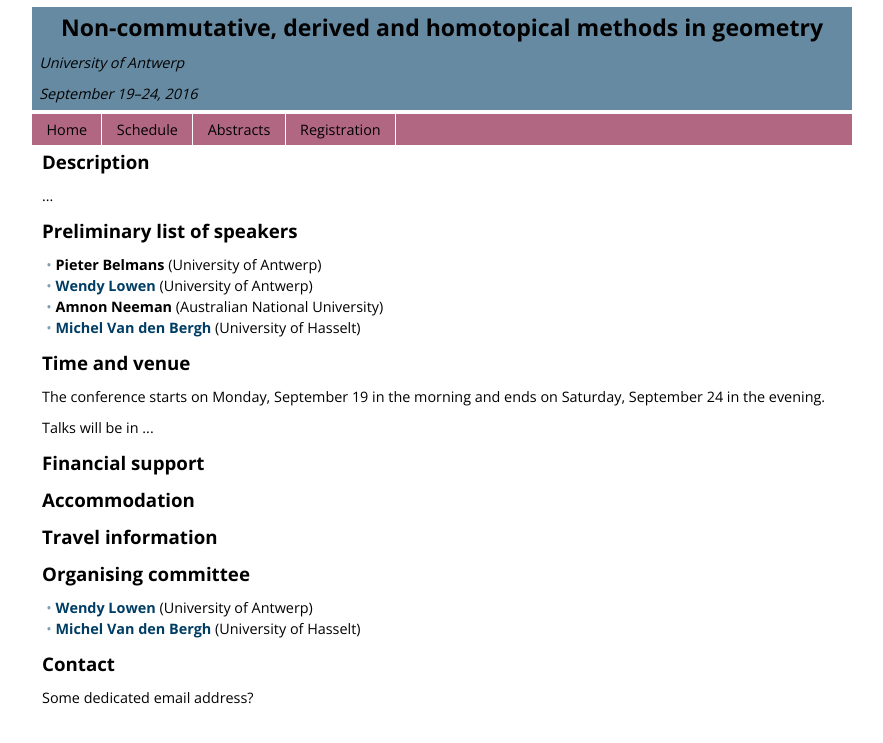
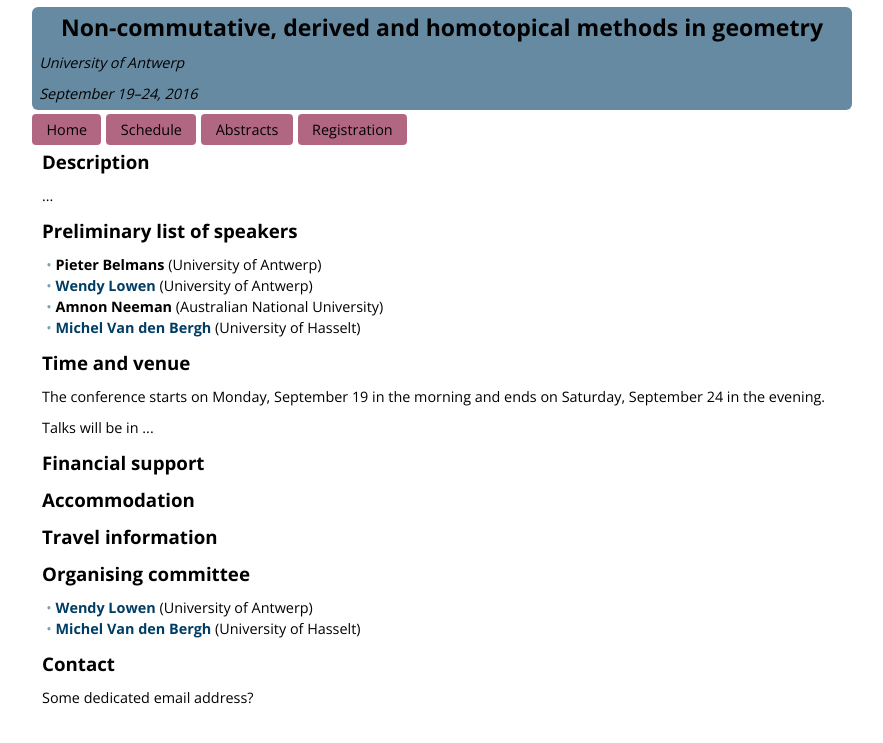
Before and after one commit to ncag-info/antwerp-2016, a Jekyll site: the page built from index.html, in a window 1280 px wide. Shown: the top 743 px of the page, without its empty margins (198-1081 px from the left). Built offline with Jekyll 4.4.1, drawn with Linux system fonts in a browser that asks for light colours; nearby versions of some CDN libraries; library files that are not in the unit come from our copies.

Commit message:
Small layout changes

```diff
--- a/css/main.css
+++ b/css/main.css
@@ -14,6 +14,7 @@
   background-color: rgba(0,61,100,.6);
   padding: .5em;
   margin: -10px;
+  border-radius: 6px;
 }
 
 header h1 {
@@ -31,7 +32,6 @@
 nav {
   margin: -10px;
   font-size: 1em;
-  background-color: rgba(126,0,47,.6);
 }
 
 nav ul {
@@ -56,7 +56,9 @@
 
 nav li {
   display: inline-block;
-  border-right: 1px solid white;
+  background-color: rgba(126,0,47,.6);
+  border-radius: 4px;
+  margin-right: 5px;
 }
 
 nav li:hover {
```
